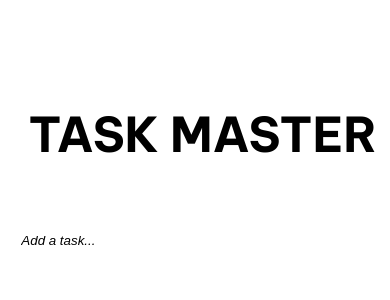
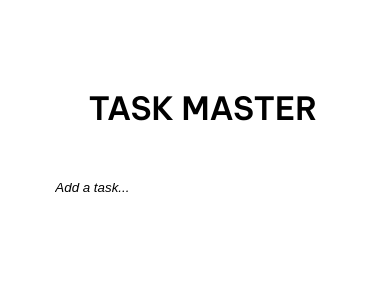
Before and after one commit to ll0ngvu/Task-Master, a Next.js app in the folder task-master/: page / in a window 390 px wide. Shown: the top 300 px of the page. Built offline with nearby package versions, Linux system fonts and the light colour scheme.

Commit message:
Added Responsive Layouts

```diff
--- a/task-master/app/page.module.css
+++ b/task-master/app/page.module.css
@@ -9,13 +9,18 @@
 }
 
 .title h1 {
-    margin-top: 2em;
+    margin-top: 2.5em;
     color: var(--text-color);
-    font-weight: 700;
+    font-weight: 600;
+    font-size: 2rem;
+    text-align: center;
 }
 
-.title {
-    text-align: center;
-    font-size: 1.5rem;
-    margin-top: 0;
+/* Tablet */
+@media (min-width: 768px) {
+    .title h1 {
+        margin-top: 3em;
+        font-size: 2.7em;
+        font-weight: 600;
+    }
 }
--- a/task-master/app/styles/inputBox.module.css
+++ b/task-master/app/styles/inputBox.module.css
@@ -2,13 +2,13 @@
     display: flex;
     justify-content: center;
     align-items: center;
-    margin-top: 3em;
+    margin-top: 2em;
   }
 
   .inputBox {
     border: none;
     background-color: var(--input-box-color);
-    width: 50em;
+    width: 23em;
     height: 4em;
     border-radius: 5px;
     padding-left: 1em;
@@ -25,3 +25,19 @@
   .inputBox::selection {
     background: lightgray;
   }
+
+
+  /* Tablet */
+@media (min-width: 768px) {
+  .inputContainer {
+    margin-top: 3em;
+  }
+}
+
+/* Desktop */
+@media (min-width: 1024px) {
+  .inputBox {
+    width: 50em;
+    height: 4em;
+  }
+}
--- a/task-master/app/styles/taskBox.module.css
+++ b/task-master/app/styles/taskBox.module.css
@@ -4,8 +4,8 @@
 }
 
 .tasksBox {
-    width: 42.5em;
-    height: 40em;
+    width: 20em;
+    height: 35em;
     background-color: var(--tasksBox-color);
     margin-top: 2em;
     border-radius: 5px;
@@ -13,7 +13,25 @@
     flex-direction: column;
     color: var(--taskBox-text-color);
     transition: background-color 250ms ease-in-out;
-    max-height: 40em;
+    max-height: 35em;
     overflow-y: auto;
     overflow-x: hidden;
 }
+
+/* Tablet */
+@media (min-width: 768px) {
+    .tasksBox {
+        width: 35em;
+        height: 45em;
+        max-height: 45em;
+    }
+}
+
+/* Desktop */
+@media (min-width: 1024px) {
+    .tasksBox {
+        width: 42.5em;
+        height: 55em;
+        max-height: 55em;
+    }
+}
--- a/task-master/app/styles/toggle.module.css
+++ b/task-master/app/styles/toggle.module.css
@@ -1,7 +1,7 @@
 .toggleContainer {
     position: absolute;
-    top: 2em;
-    right: 2em;
+    top: 0.5em;
+    right: 0.5em;
 }
 
 .toggle {
```
